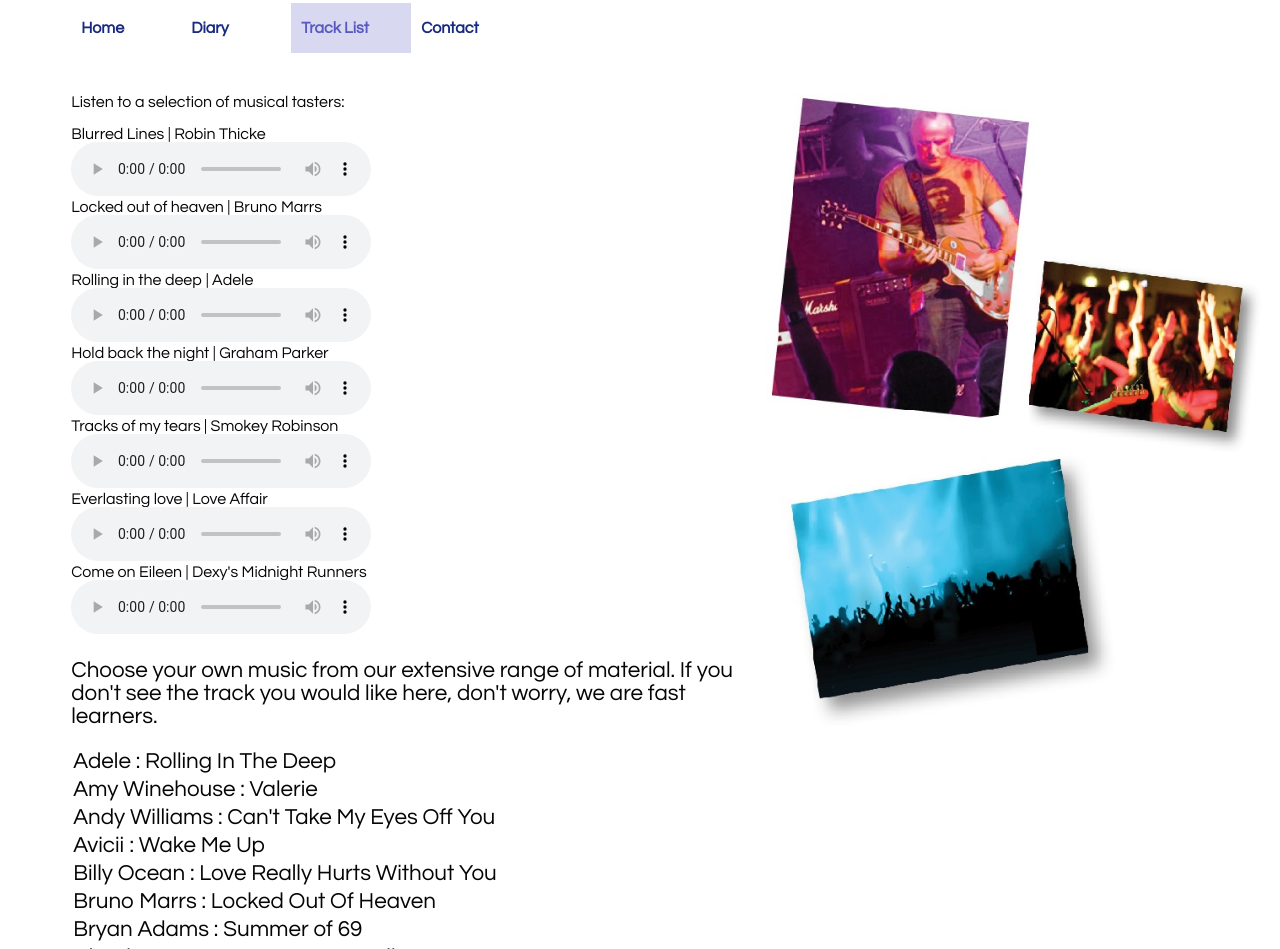
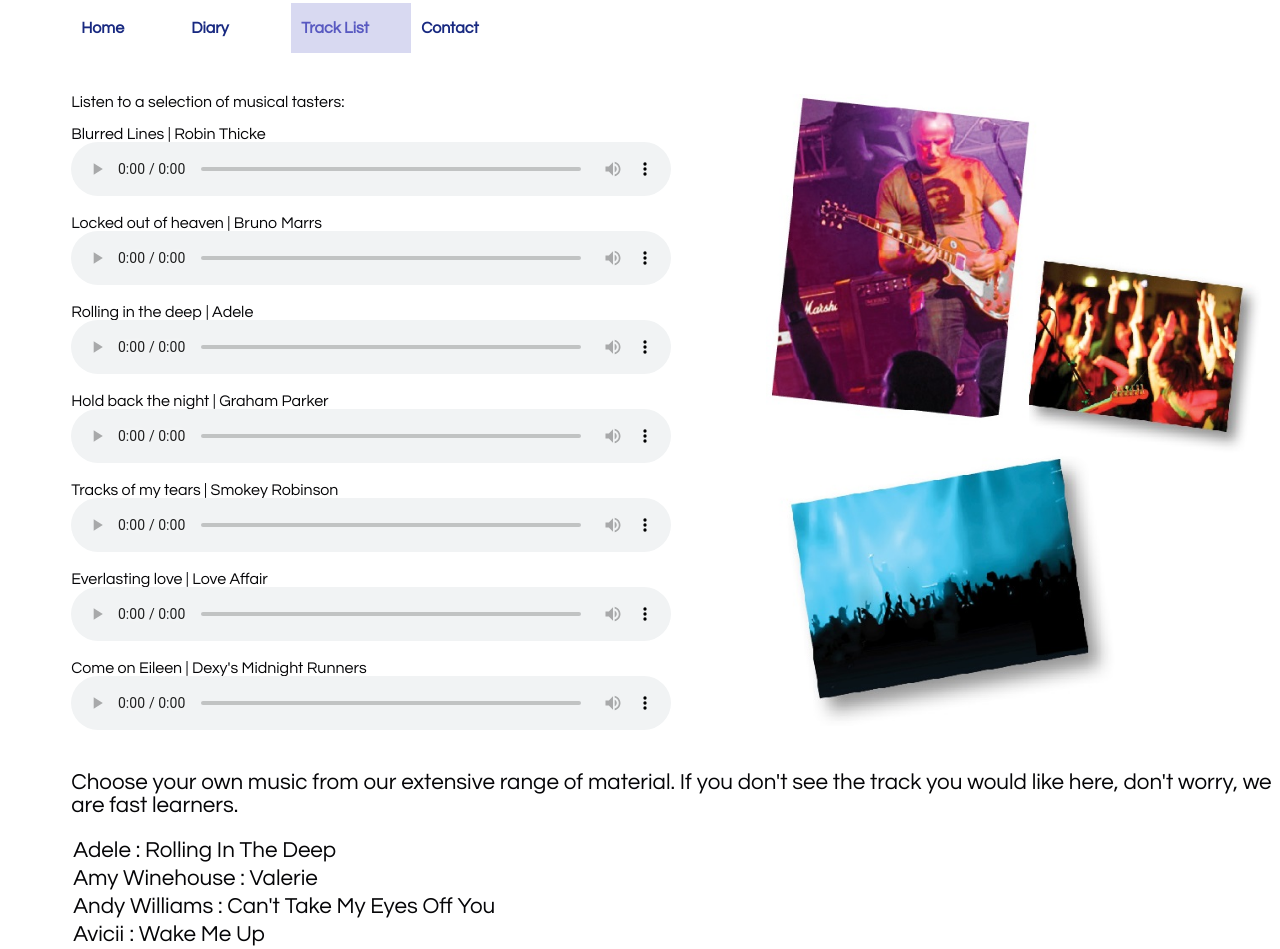
Before and after one commit to kennethnorman/TheAirwaves, a plain HTML site: page tracklist.html in a window 1280 px wide. Shown: the part 419-1368 px from the top of the page. Drawn offline with Linux system fonts and the light colour scheme.

Commit message:
Audio formatting

```diff
--- a/index.css
+++ b/index.css
@@ -110,6 +110,9 @@ header {
 #tc-infoaudio a:hover, a:focus {
 	color: #454587;
 }
+#player {
+	width:50%;
+}
 
 .infofooter {
 	text-align: center;
--- a/tracklist.html
+++ b/tracklist.html
@@ -49,49 +49,51 @@
 				Listen to a selection of musical tasters:
 				<br/>
 				<br/>
+			</div>
+			<div id="tc-infoaudio" role="article">
 				<a href="Music\01.mp3">Blurred Lines | Robin Thicke</a><br/>
-				<audio controls>
+				<audio id="player" controls>
 				  <source src="Music\01.mp3" type="audio/mpeg">
 				  <!--source src="01.ogg" type="audio/ogg"-->
 				  <embed height="50" width="100" src="Music\01.mp3">
 				</audio>
-				<br/>
+				<br/><br/>
 				<a href="Music\02.mp3">Locked out of heaven | Bruno Marrs</a><br/>
-				<audio controls>
+				<audio id="player" controls>
 				  <source src="Music\02.mp3" type="audio/mpeg">
 				  <embed height="50" width="100" src="Music\02.mp3">
 				</audio>
-				<br/>
+				<br/><br/>
 				<a href="Music\03.mp3">Rolling in the deep | Adele</a><br/>
-				<audio controls>
+				<audio id="player" controls>
 				  <source src="Music\03.mp3" type="audio/mpeg">
 				  <embed height="50" width="100" src="Music\03.mp3">
 				</audio>
-				<br/>
+				<br/><br/>
 				<a href="Music\04.mp3">Hold back the night | Graham Parker</a><br/>
-				<audio controls>
+				<audio id="player" controls>
 				  <source src="Music\04.mp3" type="audio/mpeg">
 				  <embed height="50" width="100" src="Music\04.mp3">
 				</audio>
-				<br/>
+				<br/><br/>
 				<a href="Music\05.mp3">Tracks of my tears | Smokey Robinson</a><br/>
-				<audio controls>
+				<audio id="player" controls>
 				  <source src="Music\05.mp3" type="audio/mpeg">
 				  <embed height="50" width="100" src="Music\05.mp3">
 				</audio>
-				<br/>
+				<br/><br/>
 				<a href="Music\06.mp3">Everlasting love | Love Affair</a><br/>
-				<audio controls>
+				<audio id="player" controls>
 				  <source src="Music\06.mp3" type="audio/mpeg">
 				  <embed height="50" width="100" src="Music\06.mp3">
 				</audio>
-				<br/>
+				<br/><br/>
 				<a href="Music\07.mp3">Come on Eileen | Dexy's Midnight Runners</a><br/>
-				<audio controls>
+				<audio id="player" controls>
 				  <source src="Music\07.mp3" type="audio/mpeg">
 				  <embed height="50" width="100" src="Music\07.mp3">
 				</audio>
-				<br/>
+				<br/><br/>
 			</div>
 
 			<div id="tc-infotext1" role="article">
```
